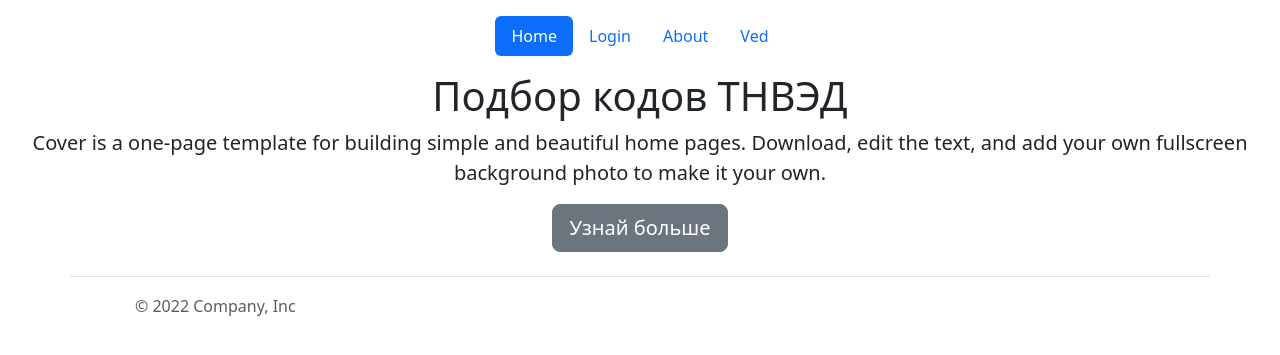
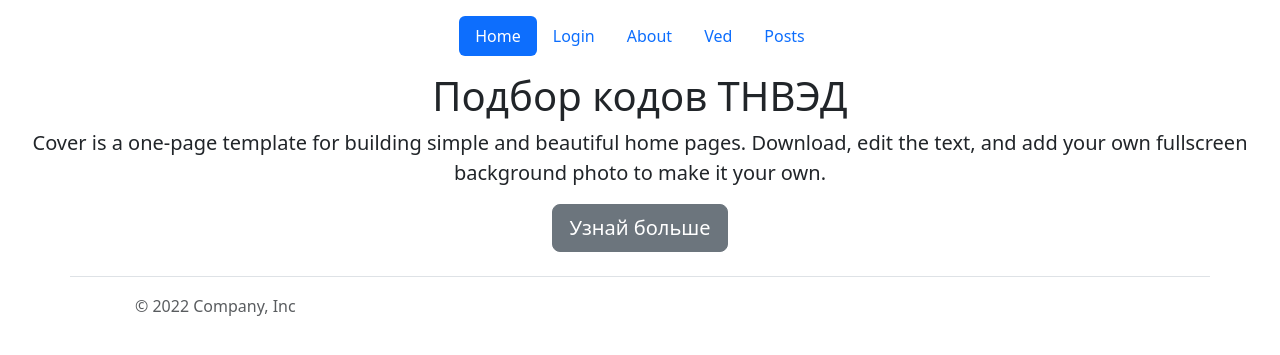
Before and after one commit to everybodygetup/soloflask, a Flask app: page / in a window 1280 px wide. Shown: the top 355 px of the page. Run offline with Flask 2, Linux system fonts and the light colour scheme; some libraries are stand-ins or nearby versions.

Commit message:
В базовы шаблон добавлена ссылка на посты

```diff
--- a/app/templates/base.j2
+++ b/app/templates/base.j2
@@ -60,6 +60,8 @@
         <li class="nav-item"><a href="{{ url_for('login') }}" class="nav-link">Login</a></li>
         <li class="nav-item"><a href="{{ url_for('about') }}" class="nav-link">About</a></li>
         <li class="nav-item"><a href="{{ url_for('ved') }}" class="nav-link">Ved</a></li>
+        <li class="nav-item"><a href="{{ url_for('posts') }}" class="nav-link">Posts</a></li>
+
       </ul>
     </header>
   </div>
```
